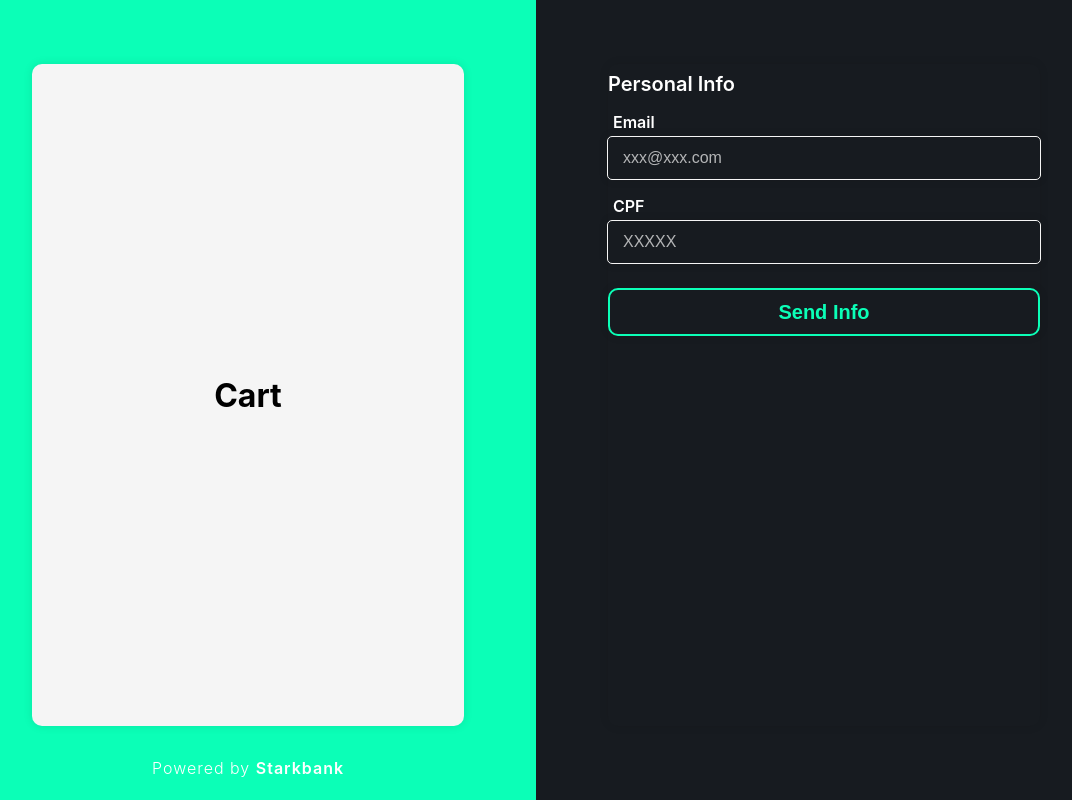
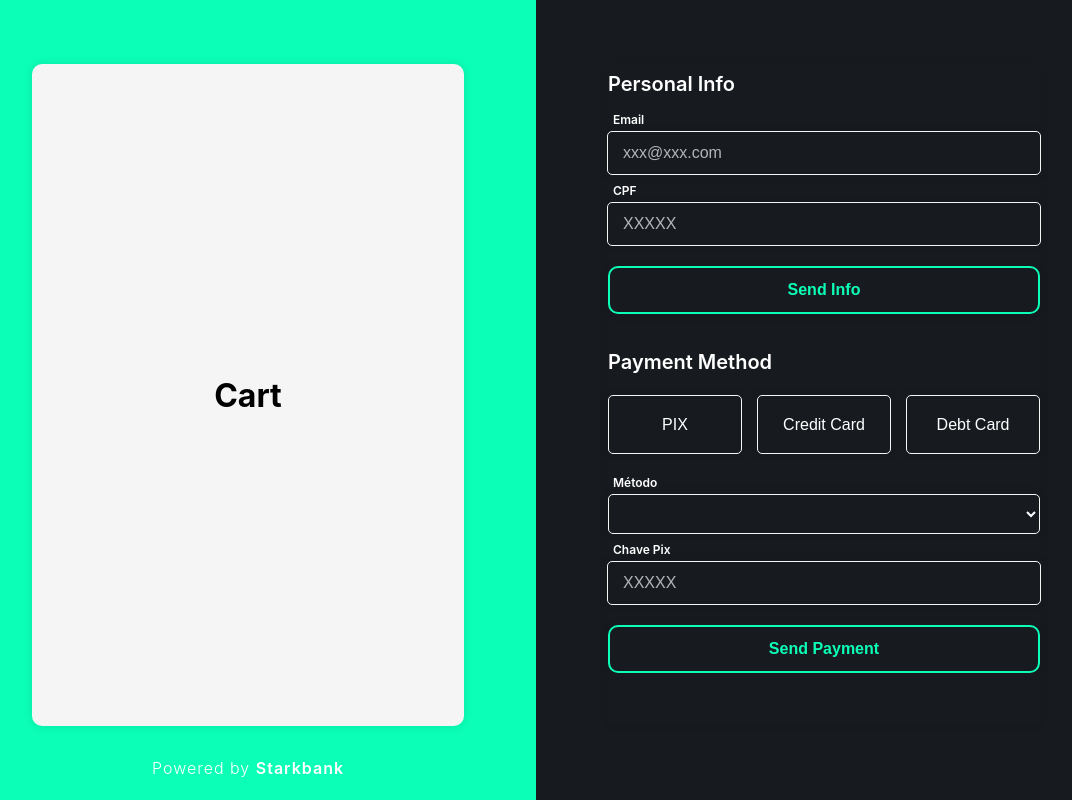
Before and after one commit to mateusnobre/starkbank-hackathon, a React (Create React App) app in the folder frontend/: page /checkout in a window 1280 px wide. Shown: the whole page, without its empty margins (104-1176 px from the left). Built offline with nearby package versions, Linux system fonts and the light colour scheme.

Commit message:
Billing first version done

```diff
--- a/frontend/src/components/Billing/index.tsx
+++ b/frontend/src/components/Billing/index.tsx
@@ -1,5 +1,5 @@
 import styled from 'styled-components';
-import React, { useState } from 'react';
+import React, { useState, useRef, useEffect } from 'react';
 
 const Billingdiv = styled.div`
     display: flex;
@@ -15,8 +15,51 @@ const AuthForm = styled.form`
     display: flex;
     flex-direction: column;
     align-items: center;
-    height: 45%;
+    height: 42%;
     width: 100%;
+`;
+
+const PaymentForm = styled(AuthForm)`
+    height: 38%;
+`;
+
+const PaymentMethod = styled.div`
+    display: flex;
+    flex-direction: column;
+    align-items: center;
+    height: 20%;
+    width: 100%;
+`;
+
+const MethodWrapper = styled.div`
+    display: flex;
+    flex-direction: row;
+    align-items: center;
+    justify-content: space-between;
+    height: calc(70% - 3vh);
+    width: 100%;
+
+    button {
+        height: 85%;
+        width: 31%;
+        background: transparent;
+        border: 1px solid var(--color-bkg-inv-soft);
+        border-radius: 5px;
+        box-shadow: 0 0 10px rgba(0, 0, 0, 0.1);
+
+        color: var(--color-bkg-inv-hard);
+        font-size: var(--fontsize);
+
+        background-image: linear-gradient(var(--color-bkg-soft), var(--color-bkg-soft) 50%, var(--color-bkg-inv-soft) 50%, var(--color-bkg-inv-soft));
+        background-size: 100% 210%;
+        transition: background-position .2s;
+
+        :hover{
+            cursor: pointer;
+            background-position: 0 100%;
+            color: var(--color-bkg-soft);
+        }
+    }
 `;
 
 const FormTitle = styled.div`
@@ -43,7 +86,7 @@ const InputName = styled.div`
     padding-bottom: .5vh;
 
     color: var(--color-bkg-inv-hard);
-    font-size: var(--fontsize-subtitle);
+    font-size: var(--fontsize-name);
     font-weight: 600;
 `;
 
@@ -55,7 +98,38 @@ const InputBox = styled.input`
     text-indent: 1vw;
     width: 99%;
     height: 5vh;
-    margin-bottom: 2vh;
+    margin-bottom: 1vh;
+
+    background: transparent;
+    border: 1px solid var(--color-bkg-inv-soft);
+    border-radius: 5px;
+    box-shadow: 0 0 10px rgba(0, 0, 0, 0.1);
+    outline: 0;
+
+    color: var(--color-bkg-inv-hard);
+    font-size: var(--fontsize-input);
+    font-weight: 300;
+
+    ::placeholder {
+        color: var(--color-bkg-inv-soft);
+        opacity: 0.7;
+        font-weight: 300;
+    }
+
+    ::-webkit-scrollbar {
+        display: none;
+    }
+`;
+
+const SelectBox = styled.select`
+    display: flex;
+    flex-direction: column;
+    justify-content: center;
+
+    text-indent: 1vw;
+    width: 100%;
+    height: 5vh;
+    margin-bottom: 1vh;
 
     background: transparent;
     border: 1px solid var(--color-bkg-inv-soft);
@@ -82,7 +156,7 @@ const SendButton = styled.button`
 
     height: 6vh;
     width: 100%;
-    margin-top: 1vh;
+    margin-top: 1.5vh;
 
     outline: 0;
     border: 2px solid var(--color-pix);
@@ -90,7 +164,7 @@ const SendButton = styled.button`
     box-shadow: 0 0 10px rgba(0, 0, 0, 0.1);
 
     color: var(--color-pix);
-    font-size: var(--fontsize-title);
+    font-size: var(--fontsize);
     font-weight: 600;
 
     background-image: linear-gradient(var(--color-bkg-soft), var(--color-bkg-soft) 50%, var(--color-pix) 50%, var(--color-pix));
@@ -105,19 +179,46 @@ const SendButton = styled.button`
 `;
 
 
-
 export default function Billing() {
 
     const [name, setName] = useState("");
 
-    const handleSubmit = () => {
+    const handleInfoSubmit = () => {
         console.log('form submitted ✅');
         alert(`The name you entered was: ${name}`)
     };
 
+    const handlePaymentSubmit = () => {
+        console.log('form submitted ✅');
+        alert(`The payment is done`)
+    };
+
+    const numberInputRef = useRef<HTMLInputElement>(null);
+
+
+    // Only to disable scrolling in input type number
+    useEffect(() => {
+        const numberInput = numberInputRef.current;
+
+        const handleWheel = (event: WheelEvent) => {
+        event.preventDefault();
+        };
+
+        if (numberInput) {
+        numberInput.addEventListener('wheel', handleWheel);
+        }
+
+        return () => {
+        if (numberInput) {
+            numberInput.removeEventListener('wheel', handleWheel);
+        }
+        };
+    }, []);
+    // Only to disable scrolling in input type number
+
     return (
         <Billingdiv>
-            <AuthForm>
+            <AuthForm onSubmit={handleInfoSubmit}>
                 <FormTitle>Personal Info</FormTitle>
                 <InputName>Email</InputName>
                 <InputBox
@@ -131,10 +232,36 @@ export default function Billing() {
                 <InputBox
                     type="number"
                     placeholder='XXXXX'
+                    ref={numberInputRef}
                 >
                 </InputBox>
                 <SendButton type="submit">Send Info</SendButton>
             </AuthForm>
+            <PaymentMethod>
+                <FormTitle>Payment Method</FormTitle>
+                <MethodWrapper>
+                    <button>PIX</button>
+                    <button>Credit Card</button>
+                    <button>Debt Card</button>
+                </MethodWrapper>
+            </PaymentMethod>
+            <PaymentForm onSubmit={handlePaymentSubmit}>
+                <InputName>Método</InputName>
+                <SelectBox
+                    placeholder='Escolha em quantas vezes parcelar'
+                >
+                    <li>A vista</li>
+                    <li>1X</li>
+                    <li>2X</li>
+                </SelectBox>
+                <InputName>Chave Pix</InputName>
+                <InputBox
+                    type="number"
+                    placeholder='XXXXX'
+                >
+                </InputBox>
+                <SendButton type="submit">Send Payment</SendButton>
+            </PaymentForm>
         </Billingdiv>
     );
 }
```
